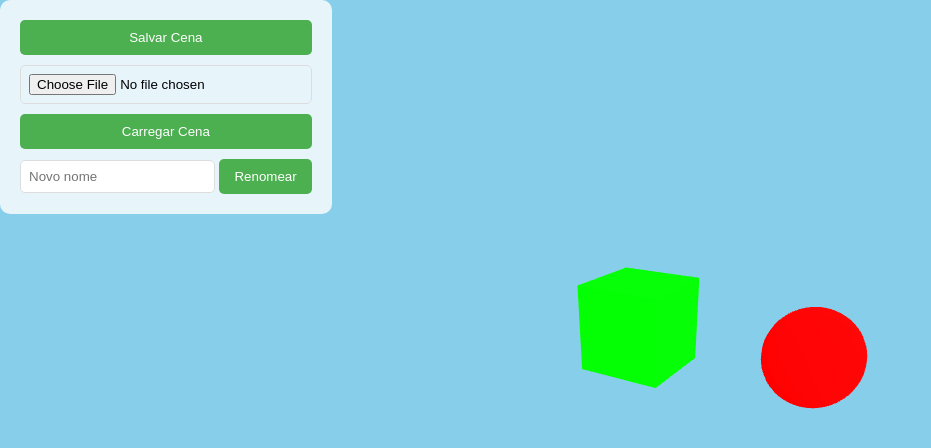
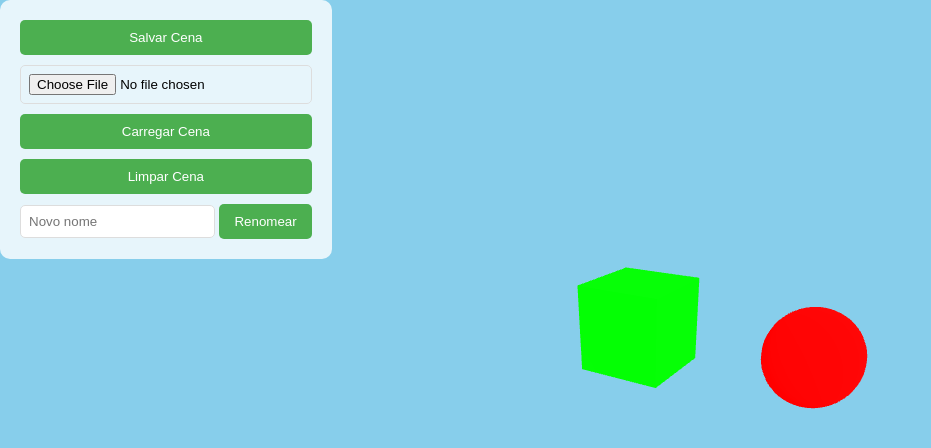
Before and after one commit to kaiquegamer16/DesVerx, a plain HTML site: page index.html in a window 1280 px wide. Shown: the whole page, without its empty margins (0-931 px from the left). Drawn offline with nearby package versions, Linux system fonts and the light colour scheme; animation ran at ten frames a second.

Commit message:
Update index.html

```diff
--- a/index.html
+++ b/index.html
@@ -52,6 +52,7 @@
         <button onclick="saveScene()">Salvar Cena</button>
         <input type="file" id="fileInput" accept=".json">
         <button onclick="loadFile()">Carregar Cena</button>
+        <button onclick="clearScene()">Limpar Cena</button>
 
         <div>
             <input type="text" id="renameInput" placeholder="Novo nome">
@@ -59,7 +60,15 @@
         </div>
     </div>
 
+    <script src="engine.js"></script>
     <script>
+        const container = document.getElementById('container');
+        const engine = new Engine(container);
+
+        // Garante que a engine esteja inicializada antes de permitir o salvamento
+        window.myEngineInstance = engine;
+
+        // Definição das funções no escopo global
         function saveScene() {
             if (window.myEngineInstance) {
                 window.myEngineInstance.saveSceneToJson();
@@ -102,15 +111,14 @@
                 alert("Selecione um objeto primeiro.");
             }
         }
-    </script>
 
-    <script src="engine.js"></script>
-    <script>
-        const container = document.getElementById('container');
-        const engine = new Engine(container);
-
-        // Garante que a engine esteja inicializada antes de permitir o salvamento
-        window.myEngineInstance = engine;
+        function clearScene() {
+            if (window.myEngineInstance) {
+                window.myEngineInstance.clearScene();
+            } else {
+                console.error("Engine instance not available yet.");
+            }
+        }
 
         // Adiciona um cubo
         engine.addObject("cuboVerde", {
```
